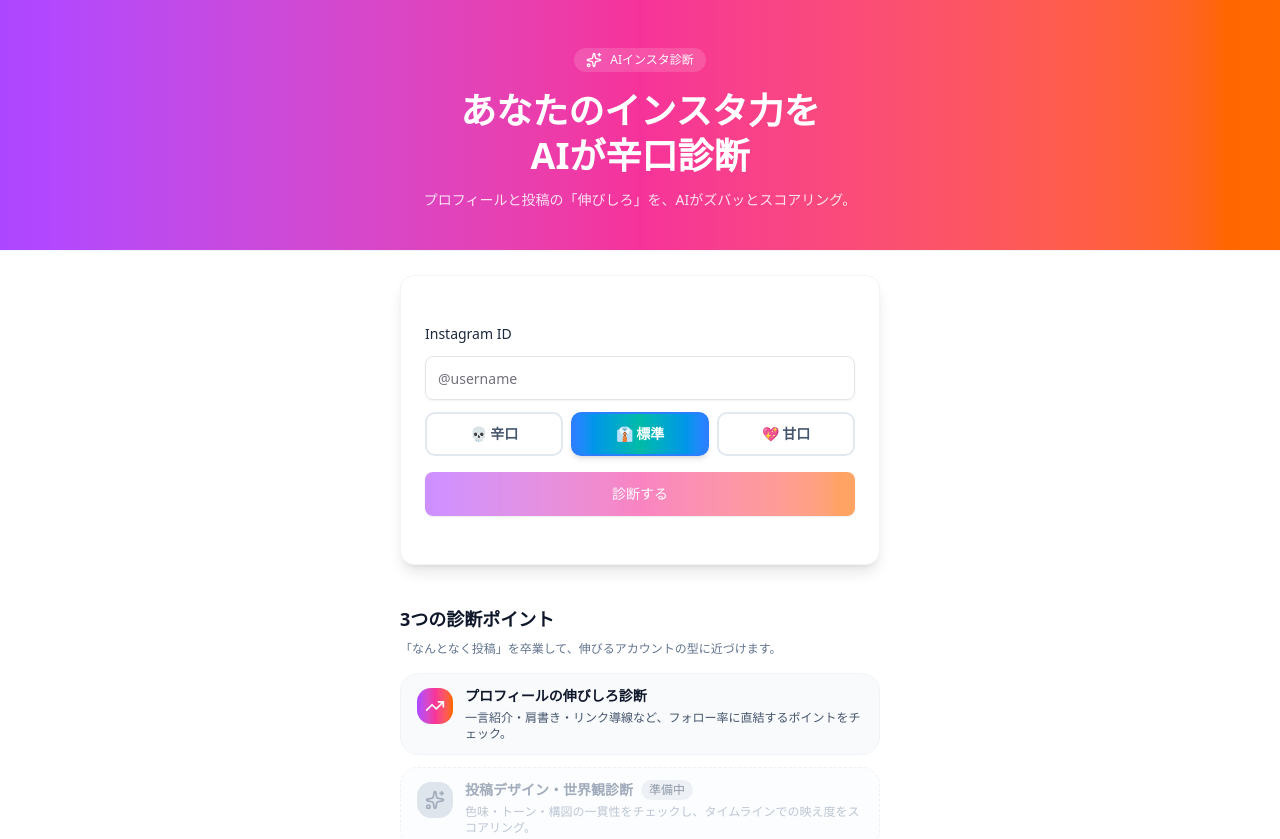
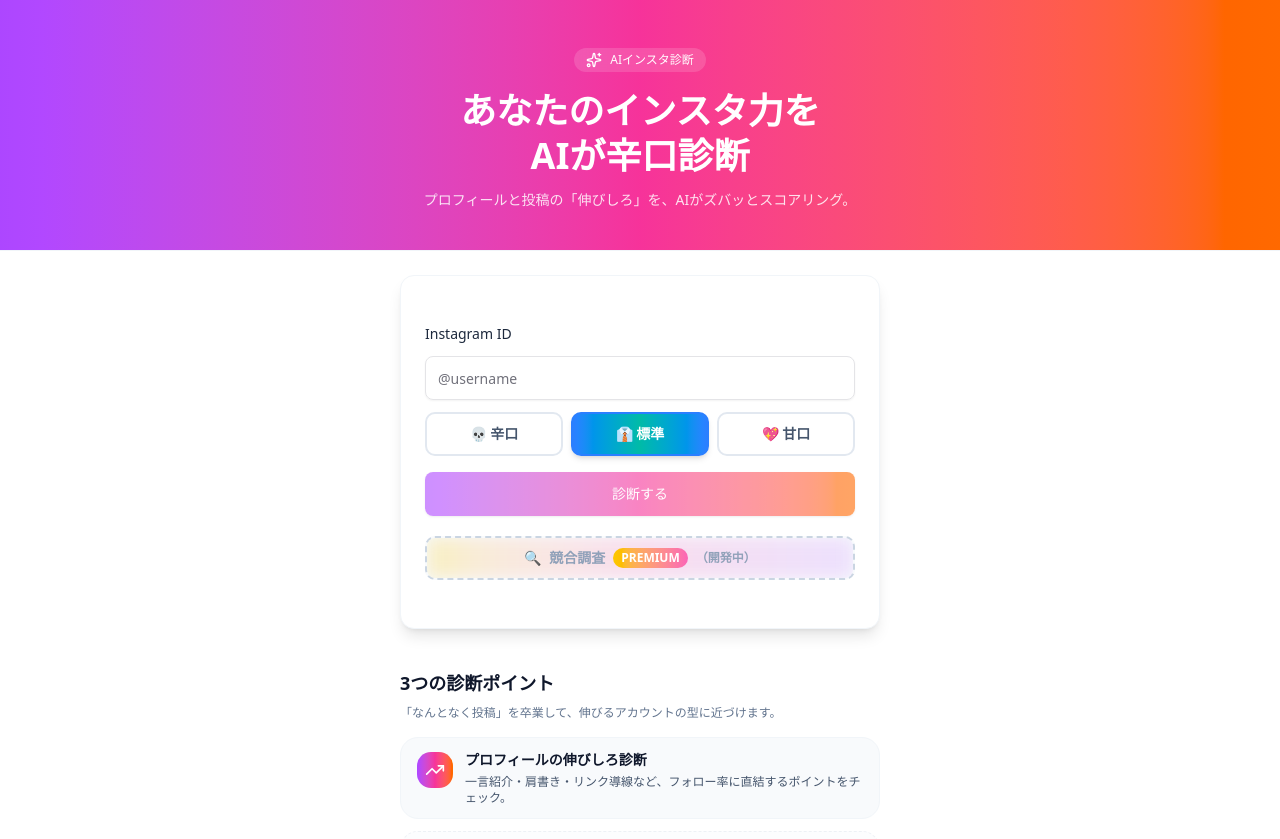
Before and after one commit to kentatanaka-kago/sns-diagnosis, a Next.js app: page / in a window 1280 px wide. Shown: the top 839 px of the page. Built offline with nearby package versions, Linux system fonts and the light colour scheme.

Commit message:
断結果ウント名追加

```diff
--- a/src/app/page.tsx
+++ b/src/app/page.tsx
@@ -155,6 +155,23 @@
                   "診断する"
                 )}
               </Button>
+
+              {/* 競合調査ボタン（プレミアムプラン限定・開発中） */}
+              <button
+                type="button"
+                disabled
+                className="mt-2 h-11 w-full rounded-lg border-2 border-dashed border-slate-300 bg-slate-50 text-slate-400 font-semibold text-sm cursor-not-allowed relative overflow-hidden"
+              >
+                <div className="absolute inset-0 bg-gradient-to-r from-yellow-400/20 via-pink-400/20 to-purple-400/20 blur-sm" />
+                <div className="relative flex items-center justify-center gap-2">
+                  <span>🔍</span>
+                  <span>競合調査</span>
+                  <span className="inline-flex items-center rounded-full bg-gradient-to-r from-yellow-400 to-pink-400 px-2 py-0.5 text-xs font-bold text-white">
+                    PREMIUM
+                  </span>
+                  <span className="text-xs">（開発中）</span>
+                </div>
+              </button>
               {error && (
                 <div className="mt-2 rounded-lg bg-red-50 border border-red-200 p-3">
                   <p className="text-sm text-red-800">{error}</p>
@@ -174,9 +191,29 @@
                   hasHashtagSection = true;
                 }
 
+                // モードの表示名を取得
+                const modeLabels = {
+                  spicy: '💀 辛口モード',
+                  medium: '👔 標準モード',
+                  mild: '💖 甘口モード',
+                };
+
                 return (
                   <div className="mt-4 rounded-lg bg-slate-50 border border-slate-200 p-4">
                     <h3 className="text-sm font-semibold text-slate-900 mb-2">診断結果</h3>
+                    {/* アカウント名とモードを先頭に表示 */}
+                    <div className="mb-4 pb-3 border-b border-slate-200">
+                      <div className="flex flex-col gap-1 text-xs text-slate-600">
+                        <div className="flex items-center gap-2">
+                          <span className="font-medium">アカウント:</span>
+                          <span className="text-slate-900">@{instagramId.replace(/^@/, '')}</span>
+                        </div>
+                        <div className="flex items-center gap-2">
+                          <span className="font-medium">モード:</span>
+                          <span className="text-slate-900">{modeLabels[mode]}</span>
+                        </div>
+                      </div>
+                    </div>
                     <div className="text-sm text-slate-700">
                       <ReactMarkdown
                         components={{
```
